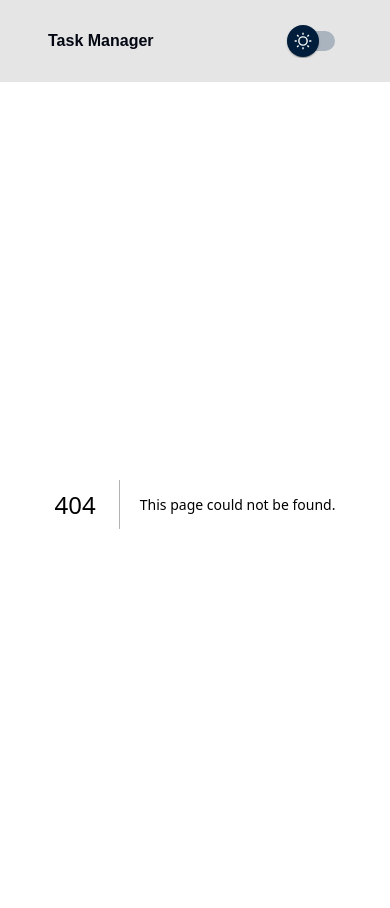
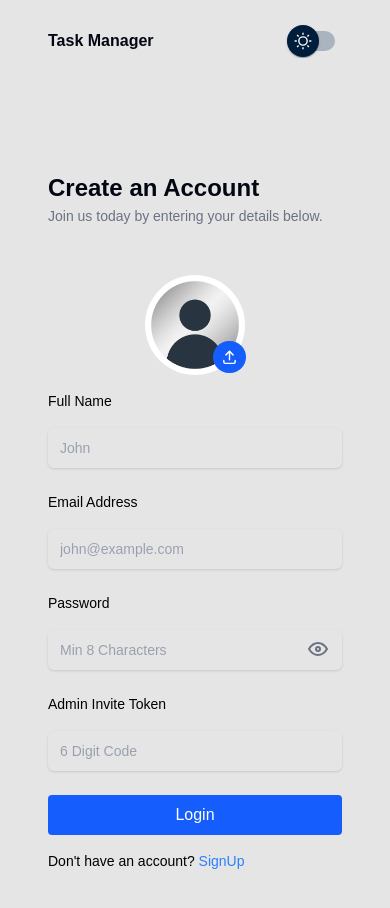
Before and after one commit to mohammad-AKH-dev/task-manager_next-js, a Next.js app: page /register in a window 390 px wide. Before the commit this address had no page. Shown: the top 908 px of the page. Built offline with nearby package versions, Linux system fonts and the light colour scheme.

Commit message:
register page ui complited and fully responsive

```diff
--- a/app/components/templates/login/LoginPageContent.tsx
+++ b/app/components/templates/login/LoginPageContent.tsx
@@ -21,6 +21,7 @@ function LoginPageContent() {
         </span>
         {/* login form  inputs */}
         <div className="login-inputs__wrapper max-w-[400px] mx-auto md:mx-0 md:max-w-[600px] flex flex-col gap-y-6 mt-5">
+
           <div className="input-wrapper flex flex-col gap-y-2">
             <label htmlFor="email" className="text-start text-[14px]">
               Email Address
@@ -70,7 +71,7 @@ function LoginPageContent() {
           width={1000}
           height={1000}
           src={"/images/login-img.png"}
-          className=" hidden md:block max-w-[400px] lg:max-w-[500px] h-svh"
+          className=" hidden md:block max-w-[400px] max-h-[654px] lg:max-w-[500px] h-svh"
           alt="login-page"
         />
       </div>
--- /dev/null
+++ b/app/components/templates/register/RegisterPageContent.tsx
@@ -0,0 +1,113 @@
+"use client";
+
+import { IconEye, IconEyeOff, IconUpload } from "@tabler/icons-react";
+import Image from "next/image";
+import Link from "next/link";
+import React, { useState } from "react";
+
+function RegisterPageContent() {
+  const [isShowPassword, setIsShowPassword] = useState(false);
+  return (
+    <div className="register-page__content-wrapper flex">
+      <form
+        action="#"
+        className="register-page__form  w-[100%] p-8 sticky px-12 translate-y-14 md:translate-y-12"
+      >
+        <legend className="register-page__form-title max-w-[400px] md:max-w-full mx-auto md:mx-0 text-start text-title text-[24px] font-bold  dark:text-white">
+          Create an Account
+        </legend>
+        <span className="register-page__form-title block max-w-[400px] md:max-w-full mx-auto md:mx-0 text-start text-[14px] text-gray-500">
+          Join us today by entering your details below.
+        </span>
+        {/* image-uploader */}
+        <div className="image-uploader__wrapper flex items-center justify-center max-w-[600px] translate-y-4 my-8 lg:mt-4">
+           <Image width={1000} height={1000} src={'/images/user-member.avif'} alt="user-picture" className="max-w-[100px] rounded-full"/>
+           <label htmlFor="user" className="cursor-pointer relative block">
+              <div className="upload-icon p-1 px-2 absolute top-4 -left-8 rounded-full flex items-center justify-center bg-blue-600 w-fit">
+                <IconUpload className="text-white w-[17px]"/>
+                <input type="file" className="hidden" id="user" />
+              </div>
+           </label>
+        </div>
+        {/* register form  inputs */}
+        <div className="register-inputs__wrapper max-w-[400px] mx-auto md:mx-0 md:max-w-[600px] grid grid-cols-2 gap-6">
+             <div className="input-wrapper flex flex-col gap-y-2">
+            <label htmlFor="username" className="text-start text-[14px]">
+              Full Name
+            </label>
+            <input
+              type="text"
+              placeholder="John"
+              className="mt-2 py-2  dark:border dark:border-neutral-700 placeholder:text-gray-400 outline-none placeholder:text-[14px]
+                   border-gray-300 rounded-md p-3 shadow-sm"
+            />
+          </div>
+          <div className="input-wrapper flex flex-col gap-y-2">
+            <label htmlFor="email" className="text-start text-[14px]">
+              Email Address
+            </label>
+            <input
+              type="email"
+              placeholder="john@example.com"
+              className="mt-2 py-2  dark:border dark:border-neutral-700 placeholder:text-gray-400 outline-none placeholder:text-[14px]
+                   border-gray-300 rounded-md p-3 shadow-sm"
+            />
+          </div>
+          <div className="input-wrapper relative flex flex-col gap-y-2">
+            <label htmlFor="email" className="text-start text-[14px]">
+              Password
+            </label>
+            <input
+              type={isShowPassword ? "text" : "password"}
+              placeholder="Min 8 Characters"
+              maxLength={65}
+              className="mt-2 py-2  dark:border dark:border-neutral-700 placeholder:text-gray-400 outline-none placeholder:text-[14px]
+                   border-gray-300 rounded-md p-3 shadow-sm"
+            />
+            <div className="absolute right-3 text-gray-500 cursor-pointer top-11">
+              {isShowPassword ? (
+                <IconEyeOff onClick={() => setIsShowPassword(false)} />
+              ) : (
+                <IconEye onClick={() => setIsShowPassword(true)} />
+              )}
+            </div>
+          </div>
+           <div className="input-wrapper flex flex-col gap-y-2">
+            <label htmlFor="token" className="text-start text-[14px]">
+              Admin Invite Token
+            </label>
+            <input
+              type="text"
+              placeholder="6 Digit Code"
+              className="mt-2 py-2  dark:border dark:border-neutral-700 placeholder:text-gray-400 outline-none placeholder:text-[14px]
+                   border-gray-300 rounded-md p-3 shadow-sm"
+            />
+          </div>
+        </div>
+        <button
+          type="submit"
+          className="mt-6 cursor-pointer bg-blue-600 text-white block w-full max-w-[400px] mx-auto md:mx-0 md:max-w-[600px] rounded-sm p-2 "
+        >
+          Login
+        </button>
+        <span className="login-link mt-4 max-w-[400px] md:max-w-full mx-auto md:mx-0 text-start block text-[14px]">
+          Don't have an account?{" "}
+          <Link className="text-blue-500" href={"/login"}>
+            SignUp
+          </Link>
+        </span>
+      </form>
+      <div className="register-page__image-wrapper">
+        <Image
+          width={1000}
+          height={1000}
+          src={"/images/login-img.png"}
+          className=" hidden md:block max-h-[654px] max-w-[400px] lg:max-w-[500px] h-svh"
+          alt="login-page"
+        />
+      </div>
+    </div>
+  );
+}
+
+export default RegisterPageContent;
--- a/app/globals.css
+++ b/app/globals.css
@@ -33,6 +33,12 @@
 @media all and (max-width: 899px) {
   .tabs-component {
     display: none !important;
+  }
+  .register-inputs__wrapper {
+    grid-template-columns: repeat(1,minmax(0,1fr));
+  }
+  .register-page__image-wrapper img {
+    min-height: 100%  !important;
   }
 }
 
--- /dev/null
+++ b/app/register/page.tsx
@@ -0,0 +1,12 @@
+import React from 'react'
+import RegisterPageContent from '../components/templates/register/RegisterPageContent'
+
+function page() {
+  return (
+    <div className='register-page md:overflow-y-hidden'>
+       <RegisterPageContent/>
+    </div>
+  )
+}
+
+export default page
```
Also changed, not shown: public/images/user-member.avif (added).
